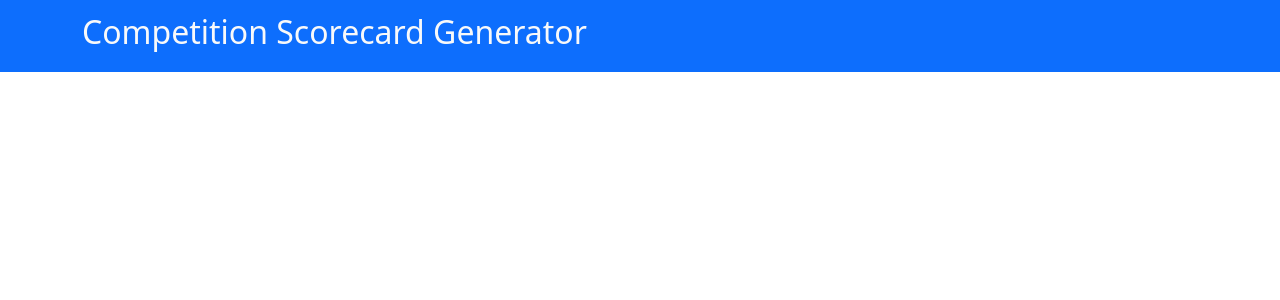
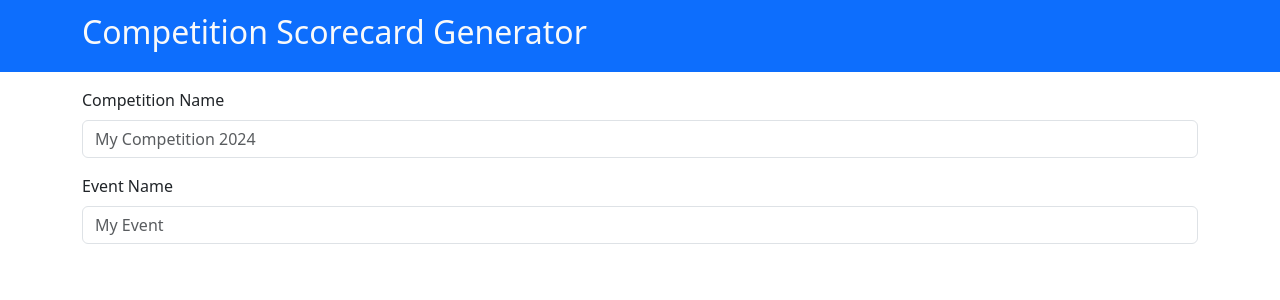
Before and after one commit to zbaruch20/scorecard-generator, a React (Create React App) app: page / in a window 1280 px wide. Shown: the top 300 px of the page. Built offline with nearby package versions, Linux system fonts and the light colour scheme.

Commit message:
feat: begin form stuff

```diff
--- a/src/pages/Home.tsx
+++ b/src/pages/Home.tsx
@@ -1,10 +1,10 @@
-import { useState } from "react"
-import { Container, Navbar, NavbarBrand } from "react-bootstrap"
+import React, { useState } from "react"
+import { Container, Form, FormControl, FormGroup, FormLabel, FormText, Navbar, NavbarBrand } from "react-bootstrap"
 import Competitor from "../models/competitor"
 
 const Home = () => {
-  const [competition, setCompetition] = useState<string>(`My Competition ${new Date().getFullYear}`)
-  const [event, setEvent] = useState<string>('Event')
+  const [competition, setCompetition] = useState<string>(`My Competition ${new Date().getFullYear()}`)
+  const [event, setEvent] = useState<string>('My Event')
   const [round, setRound] = useState<number>(1)
   const [numAttempts, setNumAttempts] = useState<number>(5)
   const [hasCutoff, setHasCutoff] = useState<boolean>(false)
@@ -19,6 +19,10 @@ const Home = () => {
   const [useRandomGroups, setUseRandomGroups] = useState<boolean>(true)
   const [useCustomIds, setUseCustomIds] = useState<boolean>(false)
 
+  const setValue = (e: any, setFunc: React.Dispatch<React.SetStateAction<any>>) => {
+    setFunc(e.target.value) // e needs to be any type since React events are weird
+  }
+
   return (
     <>
       <Navbar bg="primary">
@@ -28,6 +32,30 @@ const Home = () => {
           </NavbarBrand>
         </Container>
       </Navbar>
+
+      <Container style={{ marginTop: "1em" }}>
+        <Form>
+          <FormGroup className="mb-3">
+            <FormLabel>Competition Name</FormLabel>
+            <FormControl
+              type="text"
+              onChange={e => setValue(e, setCompetition)}
+              placeholder={competition}
+            />
+            <FormText />
+          </FormGroup>
+
+          <FormGroup className="mb-3">
+            <FormLabel>Event Name</FormLabel>
+            <FormControl
+              type="text"
+              onChange={e => setValue(e, setEvent)}
+              placeholder={event}
+            />
+            <FormText />
+          </FormGroup>
+        </Form>
+      </Container>
     </>
   )
 }
```
